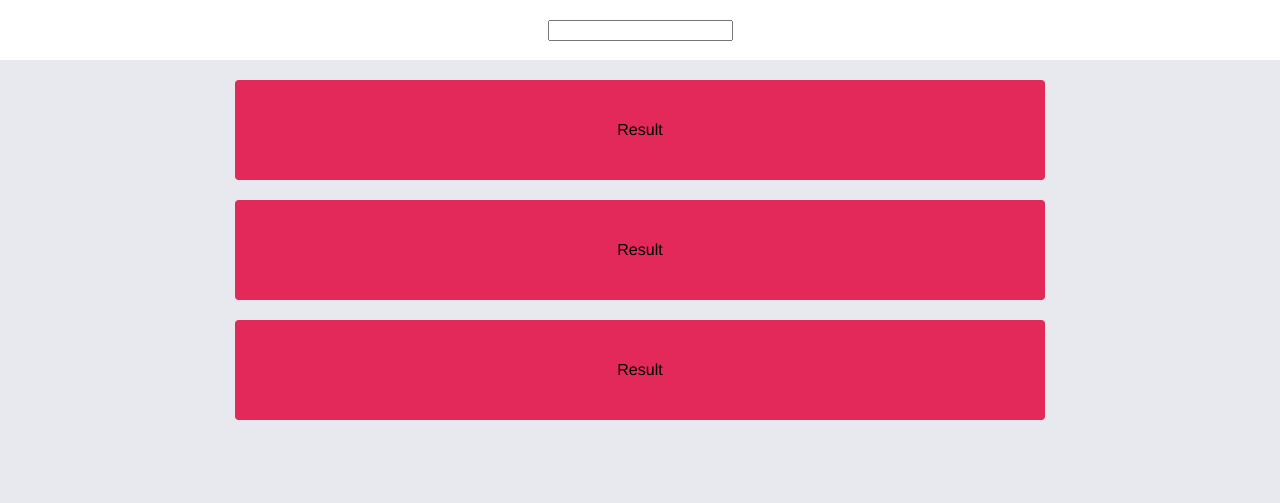
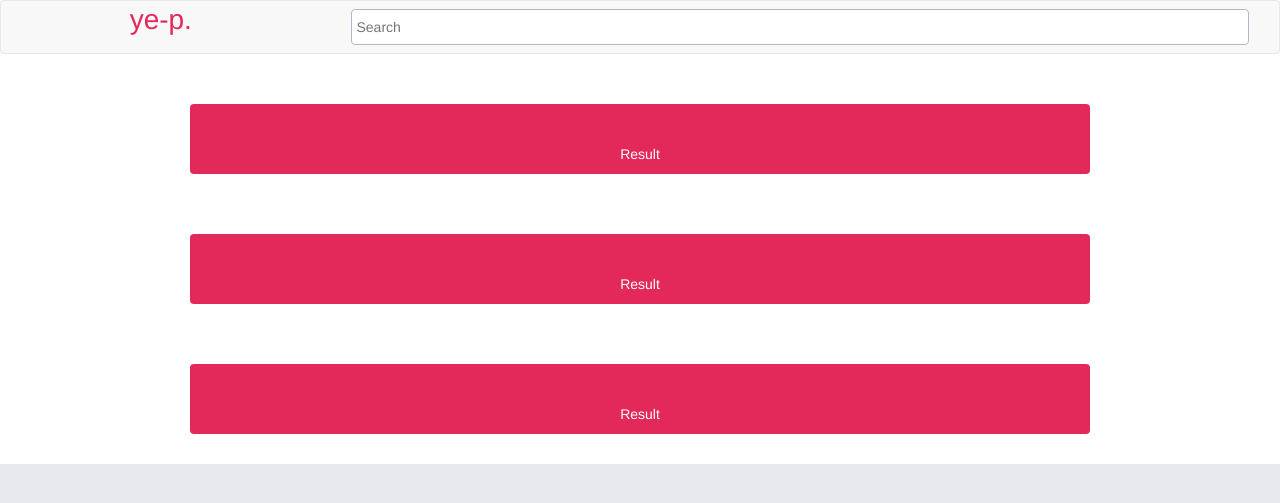
Before and after one commit to colejoh/ye-p, a Flask app: template templates/results.html in a window 1280 px wide. Shown: the top 503 px of the page. Run offline with Flask 2, Linux system fonts and the light colour scheme; the template is opened without the code that fills it, so the values that code supplies are empty; some libraries are stand-ins or nearby versions.

Commit message:
Results page had been modified.

```diff
--- a/static/css/info-1.css
+++ b/static/css/info-1.css
@@ -63,6 +63,20 @@ body{
 	width: 65%;
 }
 
+.result{
+	width: 100%;
+	height: 70px;
+	background-color: #E3285A;
+	border-radius: 4px;
+	color: white;
+	text-align: center;
+	vertical-align: middle;
+}
+
+.pad{
+	padding: 10px 0;
+}
+
 @media screen and (min-width: 901px){
 	.graph{
 		width: 75%;
--- a/templates/results.html
+++ b/templates/results.html
@@ -9,23 +9,59 @@
 		<link rel="stylesheet" href="{{ url_for('static', filename='css/style.css') }}">
 		<script src="scripts/script.js" type="text/javascript"></script>
 		<script type='text/javascript' src="http://code.jquery.com/jquery-1.11.0.min.js"></script>
+		<script src="https://ajax.googleapis.com/ajax/libs/jquery/2.1.4/jquery.min.js"></script>
+	<link rel="stylesheet" href="https://maxcdn.bootstrapcdn.com/bootstrap/3.3.5/css/bootstrap.min.css">
+	<script src="https://maxcdn.bootstrapcdn.com/bootstrap/3.3.5/js/bootstrap.min.js"></script>
+		<link rel="stylesheet" href="../static/css/info-1.css" type="text/css">
+
 	</head>
 	<body>
-		<div id="search_bar">
-			<input>
+
+		<div class="navbar navbar-default">
+			<div class="container-fluid">
+				<div class="row">
+
+					<div class="col-sm-3 col-xs-3 col-md-3 col-lg-3 cust">
+							<div class="branding">ye-p.</div>
 					</div>
+
+					<div class="col-sm-9 col-xs-9 col-md-9 col-lg-9">
+						<form class="navbar-form" role="search">
+					          <input type="text" class="s-bar" placeholder="Search">
+					    </form>
+				    </div>
+
+				</div>
+			</div>
+		</div>
+
 		<script type="text/javascript">
 			var search_term = "Fuku";
 		</script>
-		<div id="result_wrapper">
+
+		<div id="result_wrapper" class="container">
+			<div class="row">
+				<div class="col-md-12 pad">
 					<div class="result">
 						Result
 					</div>
+				</div>
+			</div>
+
+			<div class="row">
+				<div class="col-md-12 pad">
 					<div class="result">
 						Result
 					</div>
+				</div>
+			</div>
+
+			<div class="row">
+				<div class="col-md-12 pad">
 					<div class="result">
 						Result
+					</div>
+				</div>
 			</div>
 
 		</div>
```
Lines whose indentation alone changed are shown as unchanged.
